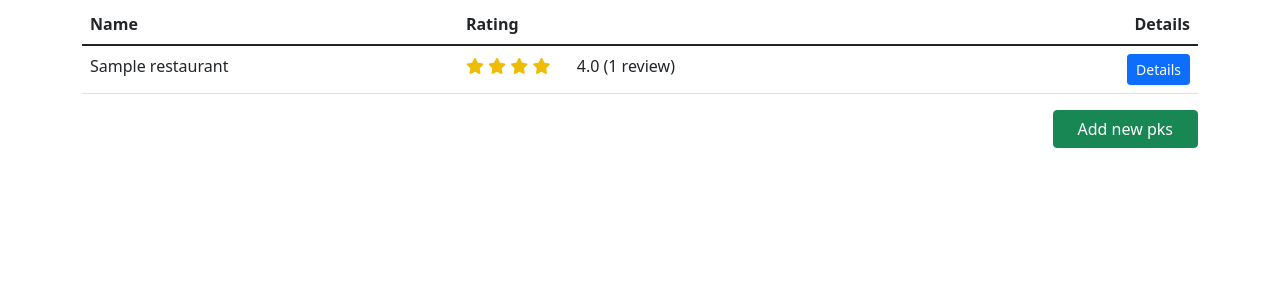
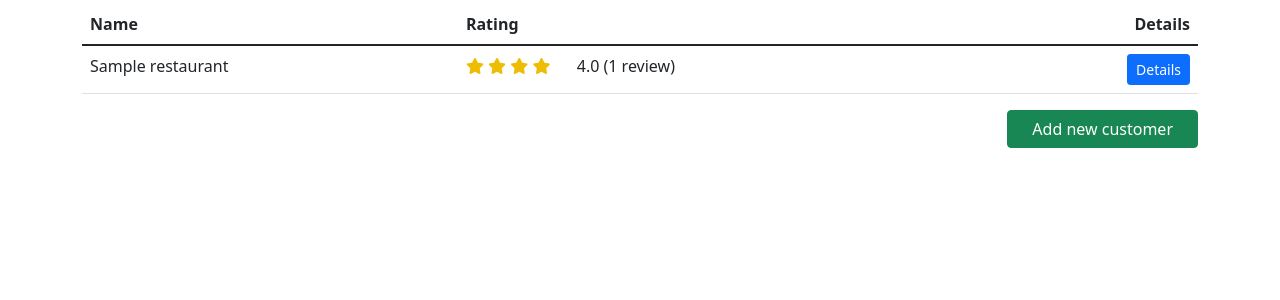
Before and after one commit to Azure-Samples/msdocs-flask-postgresql-sample-app, a Flask app: template templates/index.html in a window 1280 px wide. Shown: the part 124-424 px from the top of the page. Run offline with Flask 2, Linux system fonts and the light colour scheme; the template is opened without the code that fills it: values that come from a table or form of the project are taken from there, others are empty; tables that the repository leaves empty hold one stand-in row (values such as "Sample post"); parts of the project's set-up code (start-up, migrations or seed data) failed here and were passed over; some libraries are stand-ins or nearby versions.

Commit message:
Update index.html

```diff
--- a/templates/index.html
+++ b/templates/index.html
@@ -63,10 +63,10 @@
               </tbody>
           </table>
       {% else %}
-          <p>No pks exist.  Select Add new PKS to add one.</p>
+          <p>No customer exist.  Select Add new customer to add one.</p>
       {% endif %}
 
       <div class="d-flex justify-content-end">
-              <a href="{{ url_for('create_restaurant') }}" class="btn btn-success px-4 gap-3">Add new pks</a>
+              <a href="{{ url_for('create_customer') }}" class="btn btn-success px-4 gap-3">Add new customer</a>
       </div>
 {% endblock %}
```
